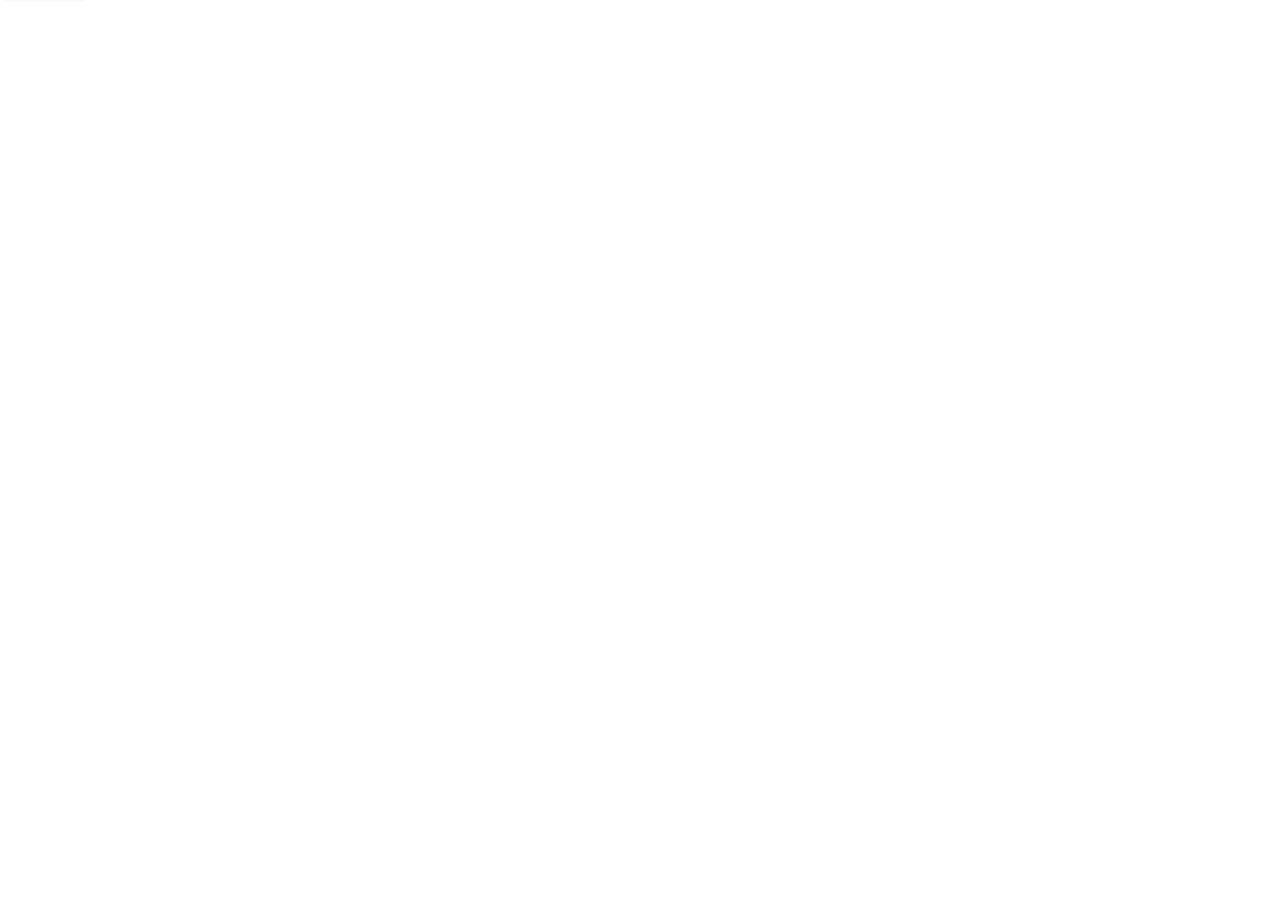
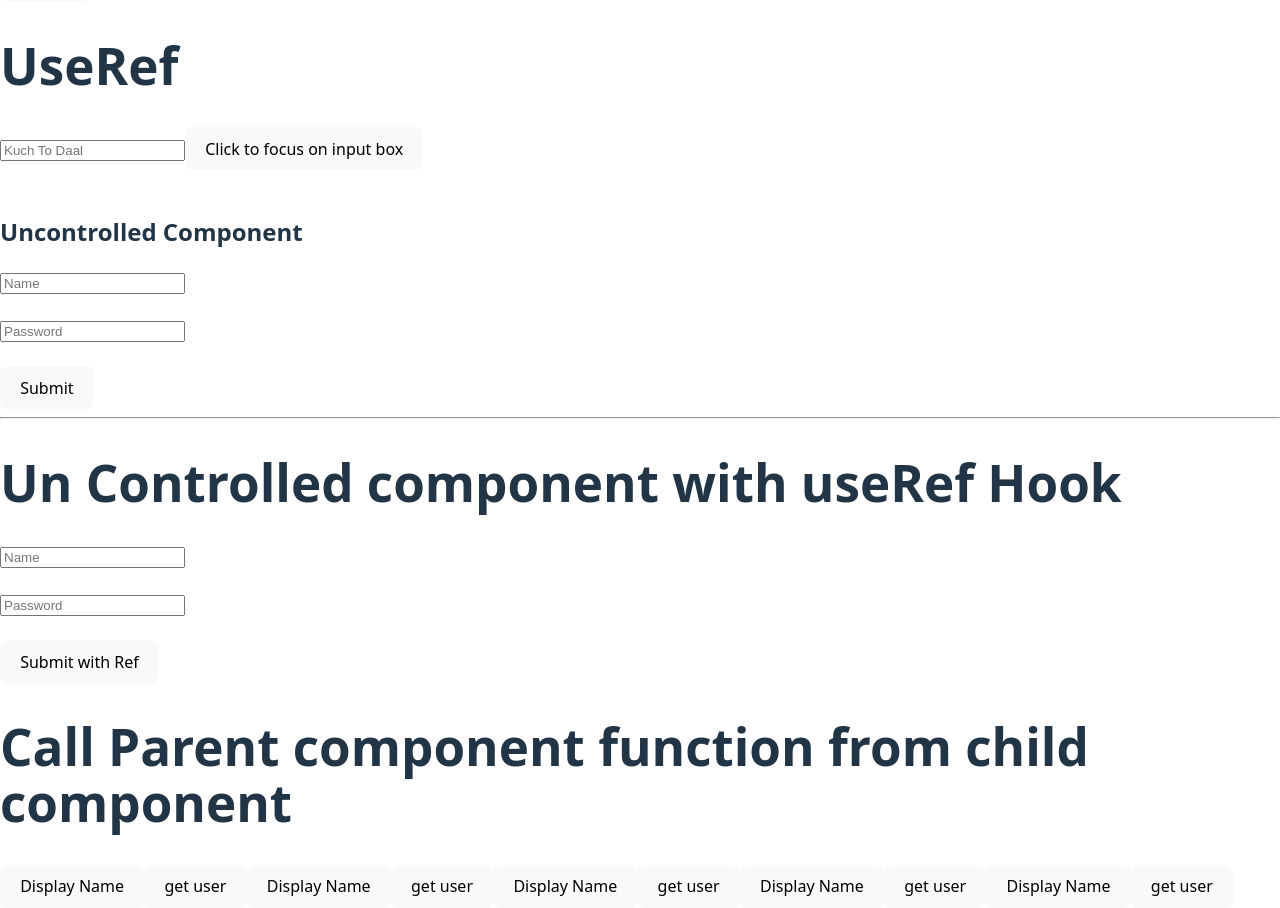
Before and after one commit to suman-paul-1214/REACT_Learning, a React (Vite) app in the folder react-concepts/: page / in a window 1280 px wide. Shown: the part 4580-5488 px from the top of the page. Before the commit the page ends 4582 px from the top, so only its background shows below. Built offline with nearby package versions, Linux system fonts and the light colour scheme.

Commit message:
30-07-25

```diff
--- a/react-concepts/src/App.jsx
+++ b/react-concepts/src/App.jsx
@@ -1,7 +1,6 @@
 //import extranal css
 import React from 'react';
 //import './src/components/styling/External.css';
-
 import styled from 'styled-components';
 import './App.css'
 import Skills from './components/CheckBoxex/Skills';
@@ -20,6 +19,9 @@
 import Demo from './components/useEffect/useEffect_insideComponent';
 import Users from './components/users';
 import UserProfile from './components/users/UserProfile';
+import UseRef from './components/useRef';
+import UnControlled from './components/unControlled Components/uncontrolled';
+import User2 from './components/fnx as prop/User';
 
 const DummyProductData =
 ["Product 1",'Product 2','Product 3'];
@@ -44,6 +46,16 @@
   const StyledBtn = styled.button`
   color:red`
 
+  //
+
+  const displayName=(name)=>{
+    alert(`${name}`)
+  }
+
+  const getUser=()=>{
+    alert("get user function called")
+
+  }
   return (
     <div>
       <h1>Jaan Ji</h1>
@@ -80,6 +92,22 @@
         <Heading>Hello Styled Comnponent</Heading>
         <Heading>dusri baar use</Heading>
         <StyledBtn>hello Ji</StyledBtn>
+
+        <UseRef/> <br /><br />
+        <h2>Uncontrolled Component</h2>
+        <UnControlled/>
+
+        <h1>Call Parent component function from child component </h1>
+        <User2 displayName={displayName} name="suman" getUser={getUser}/>
+
+        <User2 displayName={displayName} name="anisha" getUser={getUser}/>
+
+        <User2 displayName={displayName} name="rudra" getUser={getUser}/>
+
+        <User2 displayName={displayName} name="jaan" getUser={getUser}/>
+
+        <User2 displayName={displayName} name="meri jaan" getUser={getUser}/>
+
     </div>
   )
 }
--- /dev/null
+++ b/react-concepts/src/components/fnx as prop/User.jsx
@@ -0,0 +1,12 @@
+function User2({displayName,name,getUser}){
+
+  return (
+    <>
+      <button onClick={()=>displayName(name)}>Display Name</button>
+      <button onClick={()=>getUser()}>get user</button>
+
+    </>
+  )
+}
+
+export default User2
--- /dev/null
+++ b/react-concepts/src/components/unControlled Components/uncontrolled.jsx
@@ -0,0 +1,48 @@
+import { useRef } from "react";
+
+const UnControlled=()=>{
+
+  const userRef=useRef(null)
+  const passwordRef=useRef()
+
+
+  const handleForm=(event)=>{
+    event.preventDefault();
+    const user=document.querySelector("#user").value
+        const userPass=document.querySelector("#password").value
+
+    console.log(user,userPass);
+  }
+  const handleFormRef=(event)=>{
+    event.preventDefault();
+    const user=userRef.current.value
+    console.log(user);
+
+  }
+  return(
+    <>
+    <form action="" method="post" onSubmit={handleForm}>
+      <input type="text" id="user" placeholder="Name"/>
+      <br /><br />
+      <input type="text" id="password" placeholder="Password"/>
+      <br /><br />
+      <button>
+        Submit
+      </button>
+    </form>
+    <hr />
+    <h1>Un Controlled component with useRef Hook</h1>
+    <form action="" method="post" onSubmit={handleFormRef}>
+      <input type="text" id="userRef" placeholder="Name" ref={userRef}/>
+      <br /><br />
+      <input type="text" id="passwordRef" placeholder="Password" ref={passwordRef}/>
+      <br /><br />
+      <button>
+        Submit with Ref
+      </button>
+    </form>
+    </>
+  )
+}
+
+export default UnControlled
--- /dev/null
+++ b/react-concepts/src/components/useRef.jsx
@@ -0,0 +1,25 @@
+import { useRef } from "react"
+
+function UseRef(){
+  const inputRef =useRef(null)
+  const inputHandler=()=>{
+    console.log(inputRef);
+    inputRef.current.focus() //to focus on input box
+    inputRef.current.style.color='blue'
+    inputRef.current.placeholder="enter password"
+    inputRef.current.value=123
+  }
+  return(
+    <>
+      <h1>UseRef</h1>
+      <input ref={inputRef}
+      type="text" placeholder="Kuch To Daal" />
+      <button onClick={inputHandler}>Click to focus on input box</button>
+
+    </>
+
+
+  )
+}
+
+export default UseRef
```
